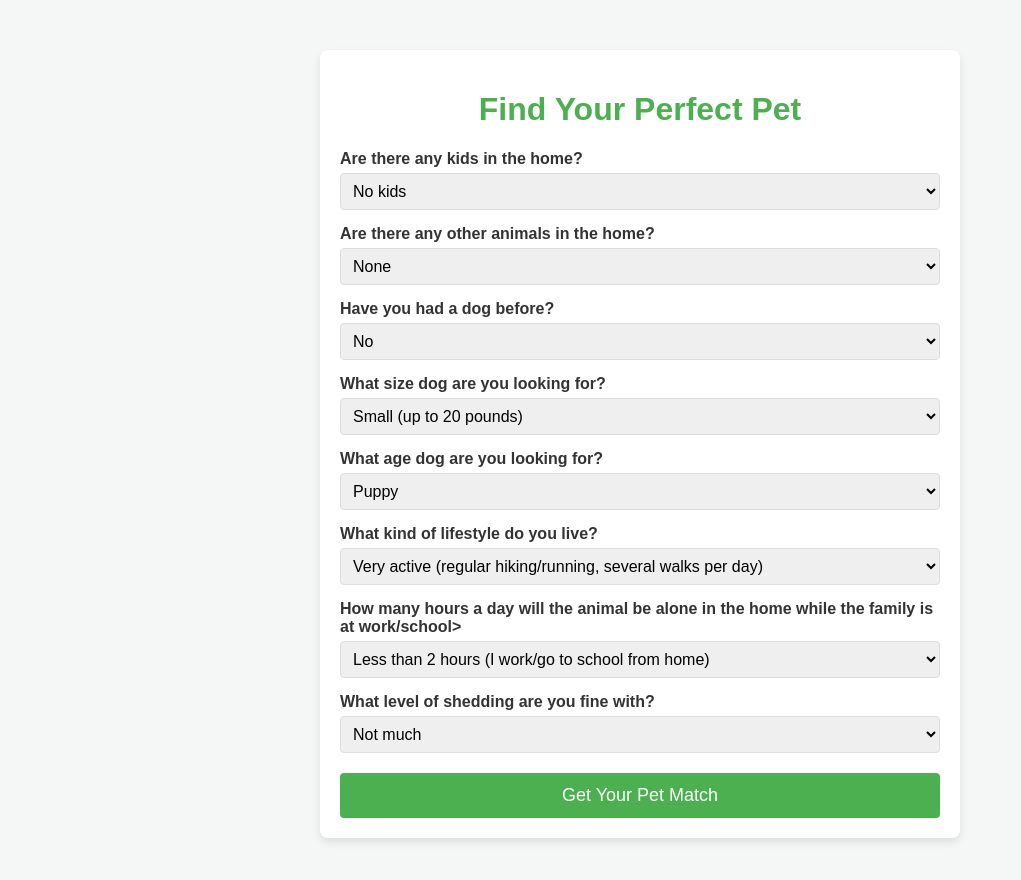
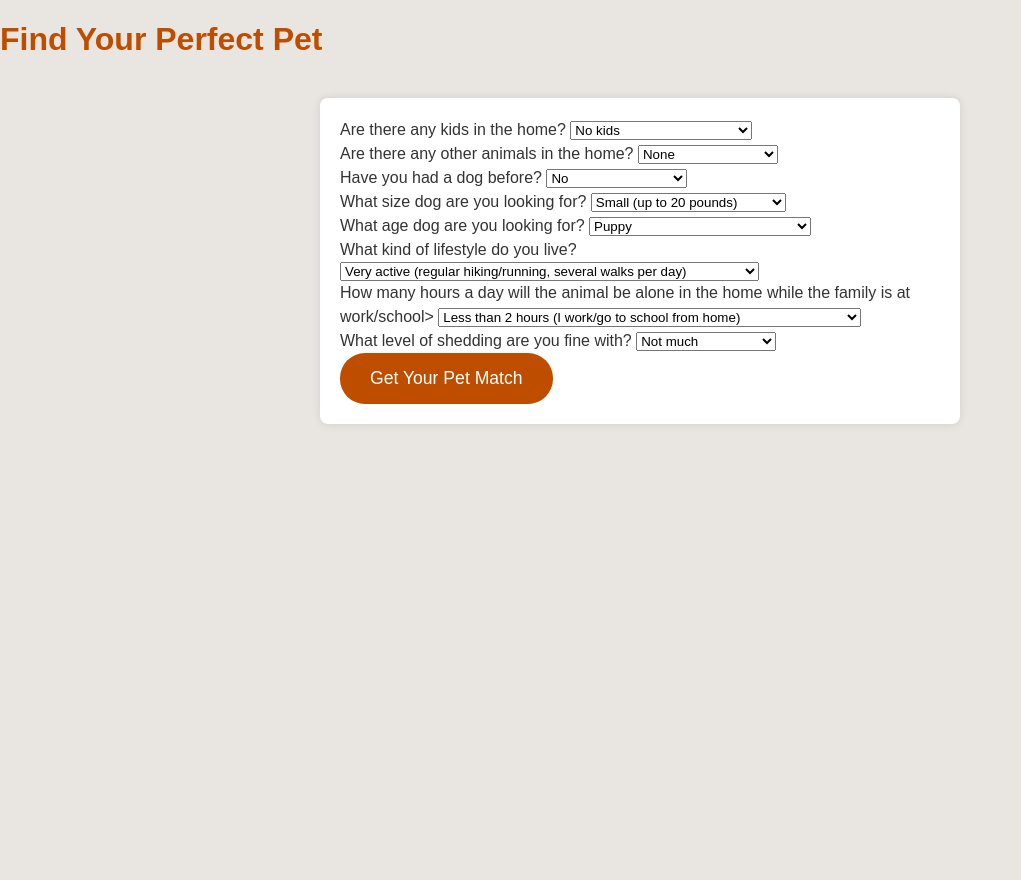
Before and after one commit to anuhya-gottam/spca-app, a plain HTML site: page index.html in a window 1280 px wide. Shown: the whole page, without its empty margins (0-1021 px from the left). After the commit the page ends 800 px from the top, so only its background shows below. Drawn offline with Linux system fonts and the light colour scheme.

Commit message:
Update styles.css

```diff
--- a/styles.css
+++ b/styles.css
@@ -1,68 +1,106 @@
-/* styles.css */
+/* Global Styles */
 body {
-    font-family: Arial, sans-serif;
-    background-color: #f4f7f6;
-    color: #333;
+    font-family: 'Arial', sans-serif; /* Simple, clean font */
+    background-color: #E9E6E2;  /* Light Gray background */
+    color: #333;  /* Dark text for readability */
     margin: 0;
     padding: 0;
-  }
+    box-sizing: border-box;
+}
 
-  #appContainer {
-    width: 90%;
+h1, h2, h3, h4, h5, h6 {
+    font-family: 'Arial', sans-serif; /* Modern, sans-serif fonts */
+    color: #BE4D00; /* Orange color for headings */
+    margin-bottom: 20px;
+}
+
+p, label {
+    font-size: 1rem;
+    line-height: 1.5;
+    color: #333; /* Dark gray text for readability */
+    margin-bottom: 15px;
+}
+
+/* Form Styles */
+form {
     max-width: 600px;
-    margin: 50px auto;
+    margin: 40px auto;
     padding: 20px;
-    background-color: white;
-    border-radius: 8px;
-    box-shadow: 0 4px 8px rgba(0, 0, 0, 0.1);
-  }
+    background-color: #FFFFFF; /* White background for form */
+    box-shadow: 0 0 10px rgba(0, 0, 0, 0.1); /* Subtle shadow */
+    border-radius: 8px; /* Rounded corners */
+}
 
-  h1 {
-    text-align: center;
-    color: #4CAF50;
-  }
+input[type="radio"], input[type="checkbox"] {
+    margin-right: 10px;
+}
 
-  label {
-    display: block;
-    margin-top: 15px;
-    font-weight: bold;
-  }
+/* Button Styles */
+button {
+    background-color: #BE4D00; /* Accent orange background */
+    color: white;
+    font-size: 1.1rem;
+    padding: 15px 30px;
+    border: none;
+    border-radius: 25px; /* Rounded corners */
+    cursor: pointer;
+    transition: background-color 0.3s ease, transform 0.2s ease;
+}
 
-  select {
-    width: 100%;
-    padding: 8px;
-    margin-top: 5px;
-    font-size: 16px;
-    border: 1px solid #ddd;
-    border-radius: 4px;
-  }
+button:hover {
+    background-color: #9E3F00; /* Darker shade of orange on hover */
+    transform: translateY(-2px); /* Slight lift effect */
+}
 
-  button {
-    display: block;
+/* Form Inputs and Textarea */
+input[type="text"], input[type="email"], input[type="number"], textarea {
     width: 100%;
     padding: 12px;
-    background-color: #4CAF50;
-    color: white;
-    font-size: 18px;
-    border: none;
-    border-radius: 4px;
-    cursor: pointer;
-    margin-top: 20px;
-  }
+    margin: 10px 0;
+    border-radius: 8px;
+    border: 1px solid #ddd; /* Light border */
+    font-size: 1rem;
+    color: #333;
+    background-color: #FFFFFF; /* White background */
+}
 
-  button:hover {
-    background-color: #45a049;
-  }
+input[type="text"]:focus, input[type="email"]:focus, input[type="number"]:focus, textarea:focus {
+    border-color: #BE4D00; /* Orange border on focus */
+    outline: none;
+}
 
-  #result {
-    background-color: #e8f5e9;
+/* Questionnaire Section */
+.questionnaire {
+    margin: 20px auto;
     padding: 20px;
+    background-color: #FFFFFF; /* White background */
     border-radius: 8px;
-    margin-top: 30px;
+    box-shadow: 0 0 10px rgba(0, 0, 0, 0.1);
+}
+
+.questionnaire h2 {
+    color: #4A7729; /* Green color for the questionnaire heading */
     text-align: center;
-  }
+}
 
-  #petDescription {
-    font-size: 18px;
-    color: #4CAF50;
-  }
+.questionnaire p {
+    font-size: 1rem;
+    color: #333;
+    text-align: center;
+}
+
+/* Media Query for Mobile Responsiveness */
+@media (max-width: 768px) {
+    body {
+        font-size: 14px;
+    }
+
+    form {
+        padding: 15px;
+    }
+
+    button {
+        width: 100%;
+        padding: 12px;
+    }
+}
```
